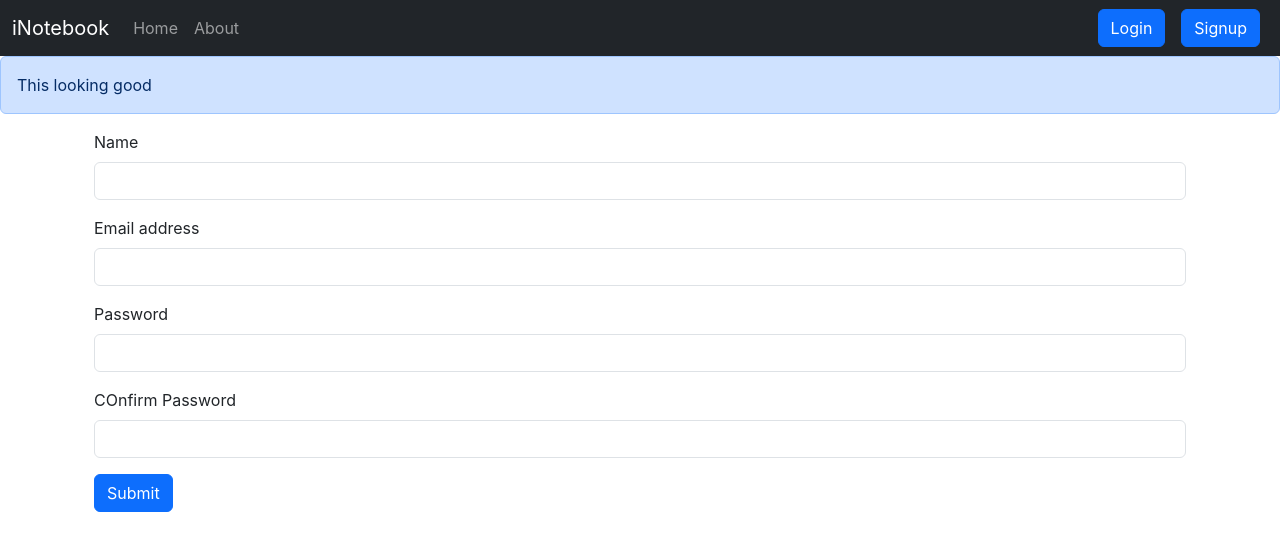
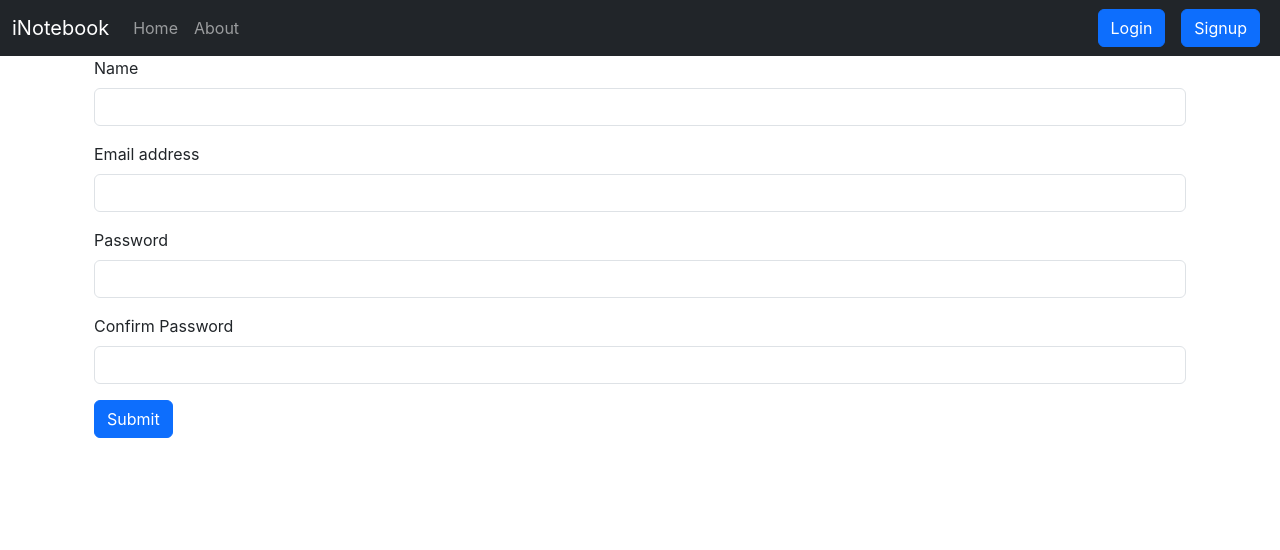
Before and after one commit to venuchilukala/inotebook, a React (Create React App) app: page /signup in a window 1280 px wide. Shown: the top 550 px of the page. Built offline with nearby package versions, Linux system fonts and the light colour scheme.

Commit message:
Added alerts to all functionalities

```diff
--- a/src/App.js
+++ b/src/App.js
@@ -7,20 +7,31 @@ import NoteState from "./context/notes/NoteState";
 import Alert from "./components/Alert"
 import Signup from "./components/Signup";
 import Login from "./components/Login";
+import { useState } from "react";
 
 function App() {
+  const [alert, setAlert] = useState(null)
+  const showAlert = (message, type) =>{
+    setAlert({
+      message : message,
+      type : type
+    })
+    setTimeout(()=>{
+      setAlert(null)
+    },1500)
+  }
   return (
     <>
       <NoteState>
         <Router>
           <Navbar />
-          <Alert message={"This looking good"}/>
+          <Alert alert={alert}/>
           <div className="container">
             <Routes>
-              <Route exact path="/" element={<Home />} />
+              <Route exact path="/" element={<Home showAlert={showAlert} />} />
               <Route exact path="/about" element={<About />} />
-              <Route exact path="/login" element={<Login />} />
-              <Route exact path="/signup" element={<Signup />} />
+              <Route exact path="/login" element={<Login showAlert={showAlert} />} />
+              <Route exact path="/signup" element={<Signup showAlert={showAlert} />} />
             </Routes>
           </div>
         </Router>
--- a/src/components/AddNote.js
+++ b/src/components/AddNote.js
@@ -1,7 +1,7 @@
 import React, { useContext, useState } from "react";
 import noteContext from "../context/notes/noteContext";
 
-const AddNote = () => {
+const AddNote = (props) => {
   const context = useContext(noteContext);
   const { addNote } = context;
 
@@ -10,7 +10,8 @@ const AddNote = () => {
   const handleClick = (e) => {
     e.preventDefault();
     addNote(note.title, note.description, note.tag);
-    setNote({ title: "", description: "", tag: "" })
+    setNote({ title: "", description: "", tag: "" });
+    props.showAlert("Added Successfully","success")
   }
 
 
--- a/src/components/Alert.js
+++ b/src/components/Alert.js
@@ -1,13 +1,21 @@
 import React from "react";
 
-const Alert = (props) => {
+function Alert(props) {
+
+
+  const capitalize = (word) => {
+    if (word === "danger") {
+      word = "error"
+    }
+    let lower = word.toLowerCase();
+    return lower.charAt(0).toUpperCase() + lower.slice(1);
+  }
+
   return (
-    <div>
-      <div className="alert alert-primary" role="alert">
-        {props.message}
-      </div>
+    props.alert && <div className={`alert alert-${props.alert.type} alert-dismissible fade show`} role="alert">
+      <strong>{capitalize(props.alert.type)} : </strong> {props.alert.message}
     </div>
   );
-};
+}
 
 export default Alert;
--- a/src/components/Home.js
+++ b/src/components/Home.js
@@ -1,10 +1,11 @@
 import React from "react";
 import Notes from "../components/Notes";
 
-const Home = () => {
+const Home = (props) => {
+  const {showAlert} = props
   return (
     <div>
-      <Notes />
+      <Notes showAlert={showAlert}/>
     </div>
   );
 };
--- a/src/components/Login.js
+++ b/src/components/Login.js
@@ -1,7 +1,7 @@
 import React, { useState } from 'react';
 import {useNavigate} from 'react-router-dom';
 
-const Login = () => {
+const Login = (props) => {
     let navigate = useNavigate()
     const [credentials, setCredentials] = useState({email : "", password : ""})
 
@@ -19,8 +19,9 @@ const Login = () => {
         if(json.success){
             localStorage.setItem('token',json.authtoken);
             navigate("/")
+            props.showAlert("Logged in successfully", "success")
         }else{
-            alert("Invalid")
+            props.showAlert("Invalid Credentials","danger")
         }
     }
 
--- a/src/components/NoteItem.js
+++ b/src/components/NoteItem.js
@@ -13,7 +13,7 @@ const NoteItem = (props) => {
           <h5 className="card-title">{note.title}</h5>
           <p className="card-text">{note.description}</p>
           <p className="card-text">{note.tag}</p>
-          <i className="fa-regular fa-trash-can mx-3" onClick={()=>{deleteNote(note._id)}}></i>
+          <i className="fa-regular fa-trash-can mx-3" onClick={()=>{deleteNote(note._id); props.showAlert("Deleted Successfully","danger")}}></i>
           <i className="fa-regular fa-pen-to-square mx-5" onClick={()=>{updateNote(note)}}></i>
         </div>
       </div>
--- a/src/components/Notes.js
+++ b/src/components/Notes.js
@@ -3,7 +3,7 @@ import NoteItem from "./NoteItem";
 import AddNote from "./AddNote";
 import noteContext from "../context/notes/noteContext";
 
-const Notes = () => {
+const Notes = (props) => {
   const context = useContext(noteContext);
   const { notes, getNotes, editNote } = context;
 
@@ -29,12 +29,14 @@ const Notes = () => {
       edescription: currentNote.description,
       etag: currentNote.tag,
     });
+    // props.showAlert("Updated Successfully","success")
   };
 
   const handleClick = (e) => {
     console.log("Updating the noteeeeeee" + note._id);
     editNote(note.id, note.etitle, note.edescription, note.etag);
     refClose.current.click();
+    props.showAlert("Updated Successfully","success")
   };
 
   const onChange = (e) => {
@@ -42,7 +44,7 @@ const Notes = () => {
   };
   return (
     <>
-      <AddNote />
+      <AddNote showAlert={props.showAlert} />
       <button ref={ref} type="button" className="btn btn-primary d-none" data-bs-toggle="modal" data-bs-target="#exampleModal">
         Launch demo modal
       </button>
@@ -88,7 +90,7 @@ const Notes = () => {
         </div>
         {notes.map((note) => {
           return (
-            <NoteItem key={note._id} updateNote={updateNote} note={note} />
+            <NoteItem key={note._id} updateNote={updateNote} note={note} showAlert={props.showAlert}/>
           );
         })}
       </div>
--- a/src/components/Signup.js
+++ b/src/components/Signup.js
@@ -1,32 +1,33 @@
 import React, { useState } from 'react';
-import {useNavigate} from 'react-router-dom';
+import { useNavigate } from 'react-router-dom';
 
-const Signup = () => {
+const Signup = (props) => {
   let navigate = useNavigate();
-  const [credentials, setCredentials] = useState({name:"", email : "", password : "", cpassword:""})
+  const [credentials, setCredentials] = useState({ name: "", email: "", password: "", cpassword: "" })
 
-    const handleSubmit = async (e)=>{
-        const {name, email, password} = credentials
+  const handleSubmit = async (e) => {
+    const { name, email, password } = credentials
     e.preventDefault();
-        const response = await fetch('http://localhost:5000/api/auth/createUser',{
+    const response = await fetch('http://localhost:5000/api/auth/createUser', {
       method: "POST",
-            headers : {
-                "Content-Type" : "application/json"
+      headers: {
+        "Content-Type": "application/json"
       },
-            body : JSON.stringify({name, email, password})
+      body: JSON.stringify({ name, email, password })
     });
     const json = await response.json();
     console.log(json);
-        if(json.success){
-            localStorage.setItem('token',json.authtoken);
+    if (json.success) {
+      localStorage.setItem('token', json.authtoken);
       navigate("/")
-        }else{
-            alert("Invalid")
+      props.showAlert("Account created Succesfully","success")
+    } else {
+      props.showAlert("Invalid Details","danger")
     }
   }
 
-    const onChange = (e)=>{
-        setCredentials({...credentials, [e.target.name] : e.target.value})
+  const onChange = (e) => {
+    setCredentials({ ...credentials, [e.target.name]: e.target.value })
   }
 
   return (
@@ -34,19 +35,20 @@ const Signup = () => {
       <form onSubmit={handleSubmit}>
         <div className="mb-3">
           <label htmlFor="name" className="form-label">Name</label>
-          <input type="text" className="form-control" onChange={onChange} id="name" name='name' aria-describedby="emailHelp"/>
+          <input type="text" className="form-control" onChange={onChange} id="name" name='name' aria-describedby="emailHelp" />
         </div>
         <div className="mb-3">
           <label htmlFor="email" className="form-label">Email address</label>
-          <input type="email" className="form-control" onChange={onChange} id="email" name='email' aria-describedby="emailHelp"/>
+          <input type="email" className="form-control" onChange={onChange} id="email" name='email' aria-describedby="emailHelp" />
         </div>
         <div className="mb-3">
           <label htmlFor="password" className="form-label">Password</label>
-          <input type="password" className="form-control" onChange={onChange} id="password" name='password' minLength={5} required/>
+          <input type="password" className="form-control" onChange={onChange} id="password" name='password' minLength={5} required />
         </div>
         <div className="mb-3">
-          <label htmlFor="cpassword" className="form-label">COnfirm Password</label>
-          <input type="password" className="form-control"onChange={onChange} id="cpassword" name='cpassword' minLength={5} required/>
+          <label htmlFor="cpassword" className="form-label">Confirm Password</label>
+          <input type="password" className="form-control" onChange={onChange} id="cpassword" name='cpassword'
+          minLength={5} required />
         </div>
 
         <button type="submit" className="btn btn-primary">Submit</button>
```
Lines whose indentation alone changed are shown as unchanged.
